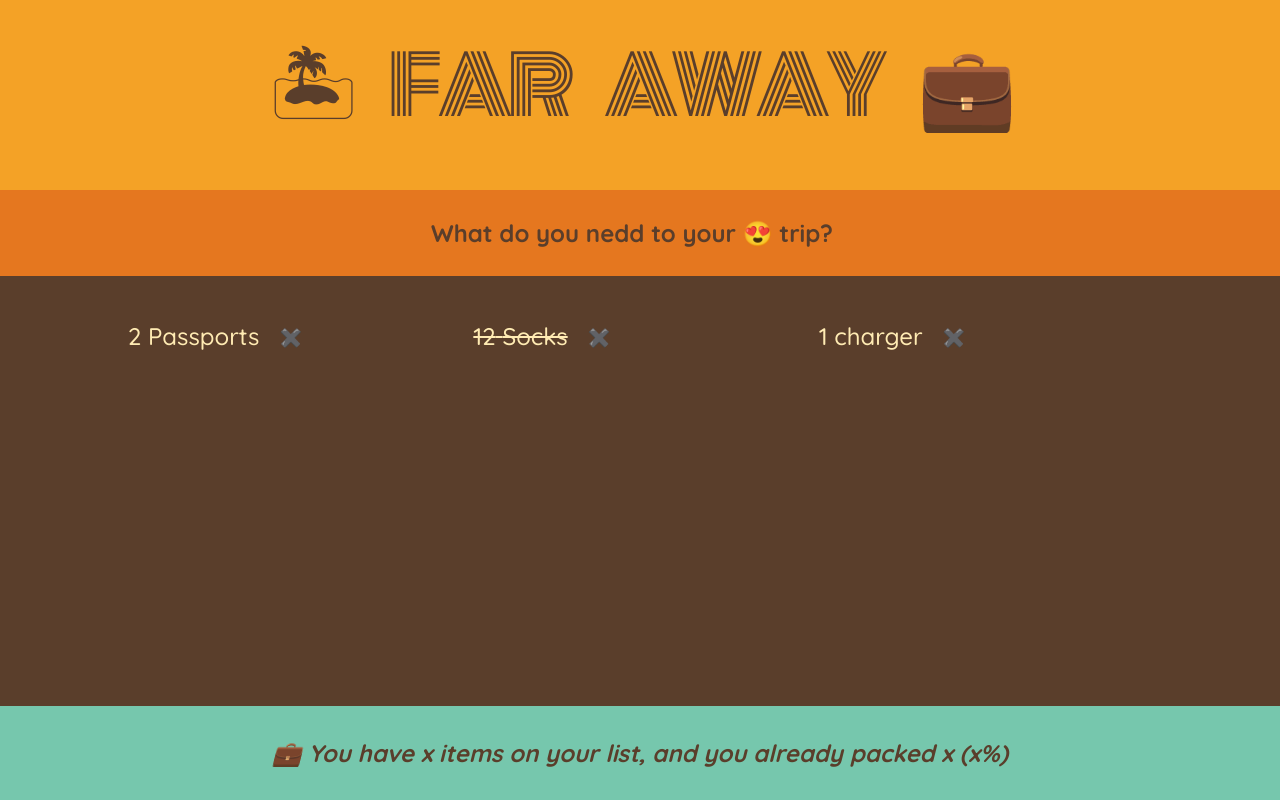
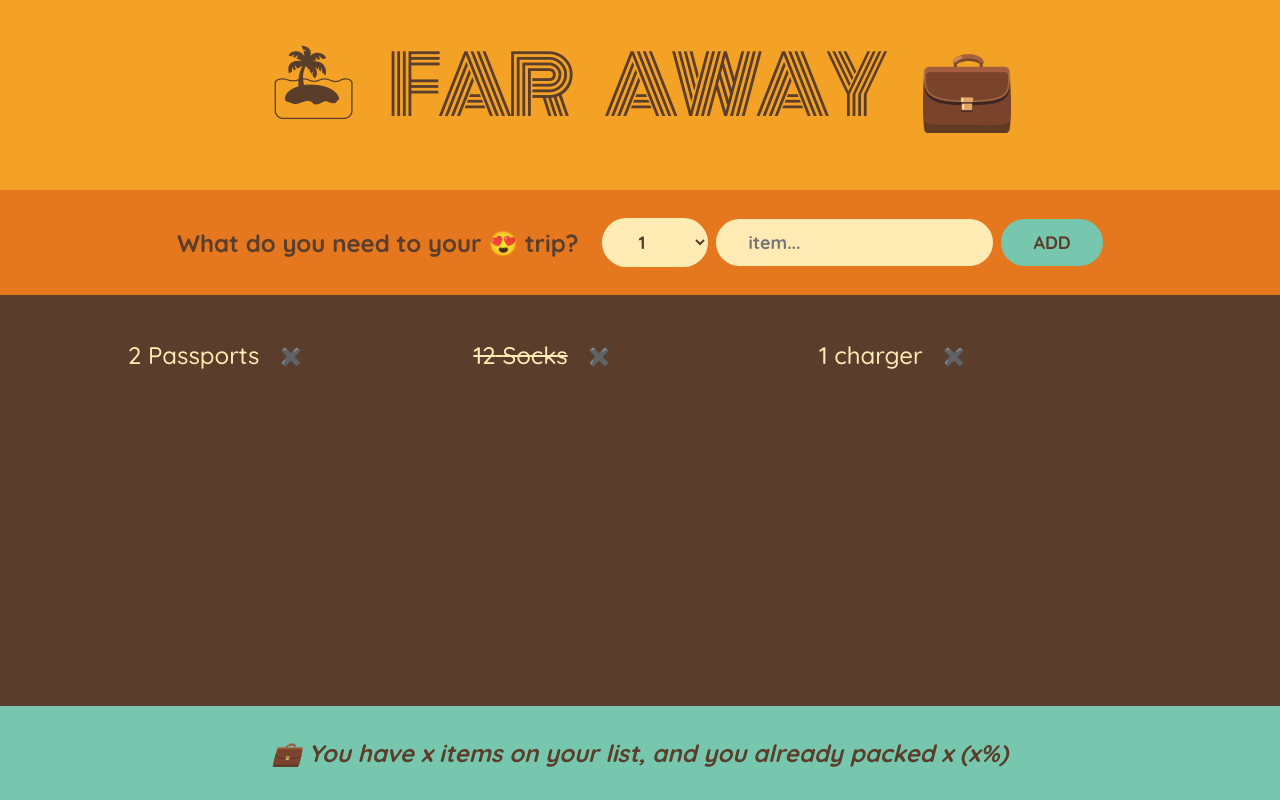
Before and after one commit to Armin-Fullstack/far-away, a React (Vite) app: page / in a window 1280 px wide. Built offline with nearby package versions, Linux system fonts and the light colour scheme.

Commit message:
feat: implemented Controlled Elements technique

```diff
--- a/src/App.tsx
+++ b/src/App.tsx
@@ -1,3 +1,5 @@
+import { SyntheticEvent, useState } from "react";
+
 const initialItems = [
   { id: 1, description: "Passports", quantity: 2, packed: false },
   { id: 2, description: "Socks", quantity: 12, packed: true },
@@ -10,6 +12,12 @@ interface PackingItemProps {
     quantity: number;
     packed: boolean;
   };
+}
+interface Pack {
+  description: string;
+  quantity: number;
+  packed: boolean;
+  id: string;
 }
 function App(): JSX.Element {
   return (
@@ -27,10 +35,30 @@ function Logo(): JSX.Element {
 }
 
 function Form(): JSX.Element {
+  const [description , setDescription] = useState<string>("")
+  const [quantity , setQuantity] = useState<number>(1)
+  function handleSubmit(e: SyntheticEvent) {
+    e.preventDefault()
+    if(!description) return
+    const newPack: Pack = {description, quantity, packed: false, id: crypto.randomUUID()}
+    console.log(newPack); // We wanna pass data from Form to PackingList but they are siblings(thinking about state and state management)
+
+    setDescription("")
+    setQuantity(1)
+  }
   return (
-    <div className="add-form">
-      <h3>What do you nedd to your 😍 trip?</h3>
-    </div>
+    <form className="add-form" onSubmit={handleSubmit}>
+      <h3>What do you need to your 😍 trip?</h3>
+      <select value={quantity} onChange={e => setQuantity(+e.target.value)}>
+        {Array.from({ length: 20 }, (_, i) => i + 1).map((num) => (
+          <option value={num} key={num}>
+            {num}
+          </option>
+        ))}
+      </select>
+      <input type="text" placeholder="item..." value={description} onChange={e => setDescription(e.target.value)}/>
+      <button>ADD</button>
+    </form>
   );
 }
 
@@ -48,7 +76,7 @@ function PackingLists(): JSX.Element {
 function PackingItem({ packObj }: PackingItemProps): JSX.Element {
   return (
     <li>
-      <span style={packObj.packed ? {textDecoration: "line-through"} : {}}>
+      <span style={packObj.packed ? { textDecoration: "line-through" } : {}}>
         {packObj.quantity} {packObj.description}
       </span>
       <button>✖️</button>
```
